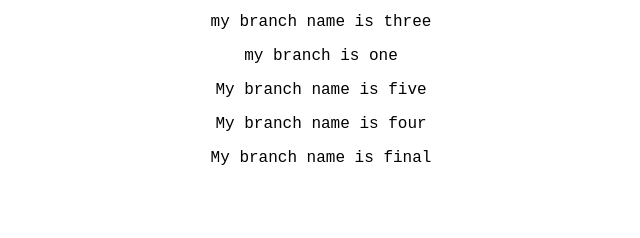
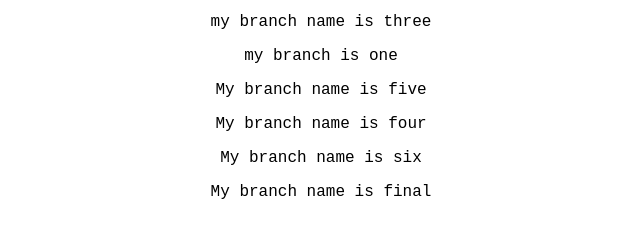
Before and after one commit to Ajibare/Lesson, a plain HTML site: page index.html in a window 1280 px wide. Shown: the part 104-342 px from the top of the page, without its empty margins (319-959 px from the left). Drawn offline with Linux system fonts and the light colour scheme.

Commit message:
I worked on the html file and added a new paragraph

```diff
--- a/index.html
+++ b/index.html
@@ -22,6 +22,8 @@ g    <ul id="todo-list">    </ul>
 
     <p>My branch name is four </p>
 
+    <p>My branch name is six</p>
+
 
     <p>My branch name is final </p>
 
```
